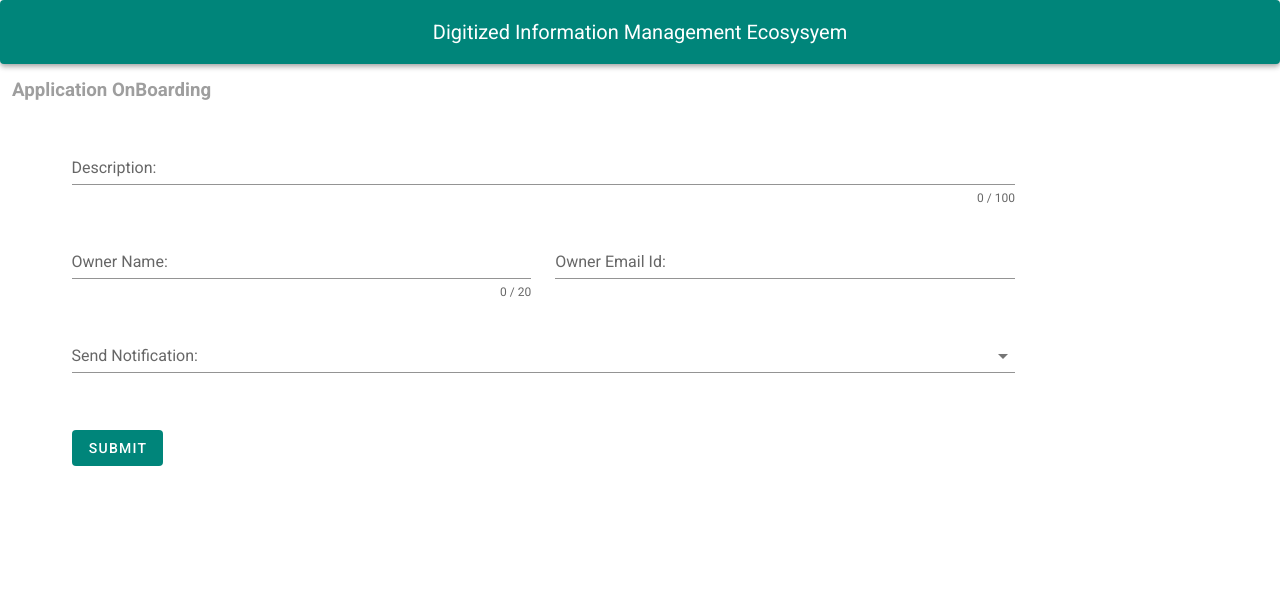
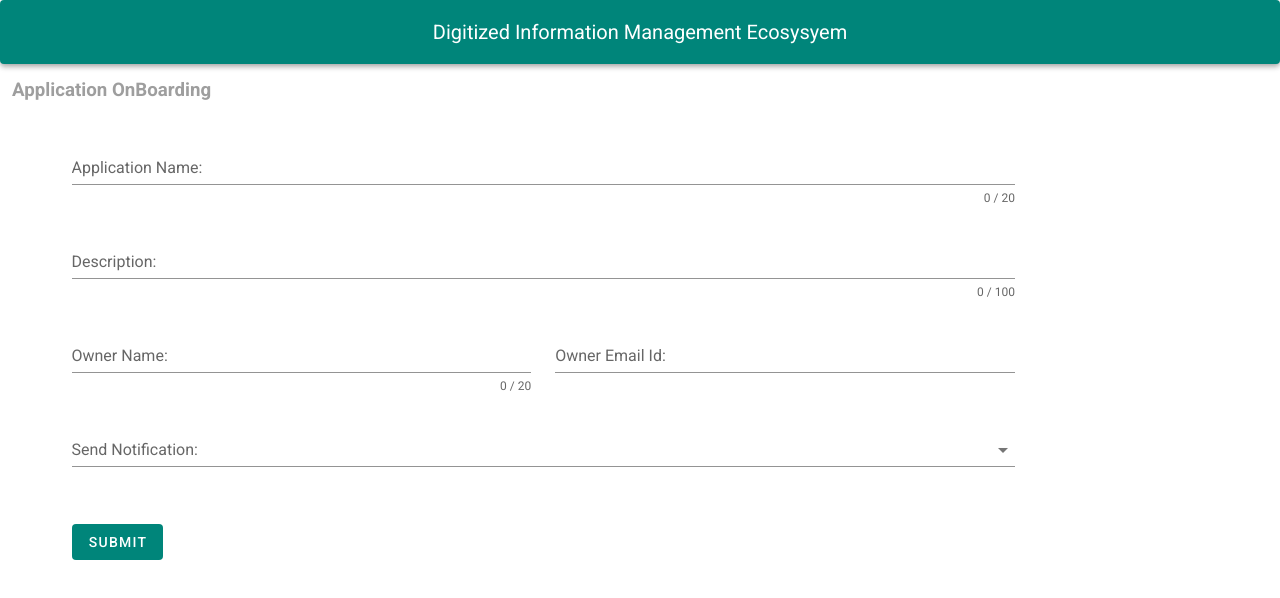
Before and after one commit to gajananpojage/DATARepo, a Vue app in the folder DineAppClient/: page /onboarding in a window 1280 px wide. Shown: the top 598 px of the page. Built offline with nearby package versions, Linux system fonts and the light colour scheme; what vue-sweetalert2, vuetify-datetime-picker would draw is missing.

Commit message:
Update Onboarding.vue

```diff
--- a/DineAppClient/src/views/Onboarding.vue
+++ b/DineAppClient/src/views/Onboarding.vue
@@ -3,7 +3,7 @@
     <h3 class="subheading grey--text">Application OnBoarding</h3>
     <v-container class="my-5">
       <v-form class="px-3" ref="form" v-model="valid">
-        <v-row v-if="showRelatedField">
+        <v-row>
           <v-col cols="10">
             <v-text-field
                     v-model="applicationName"
```
